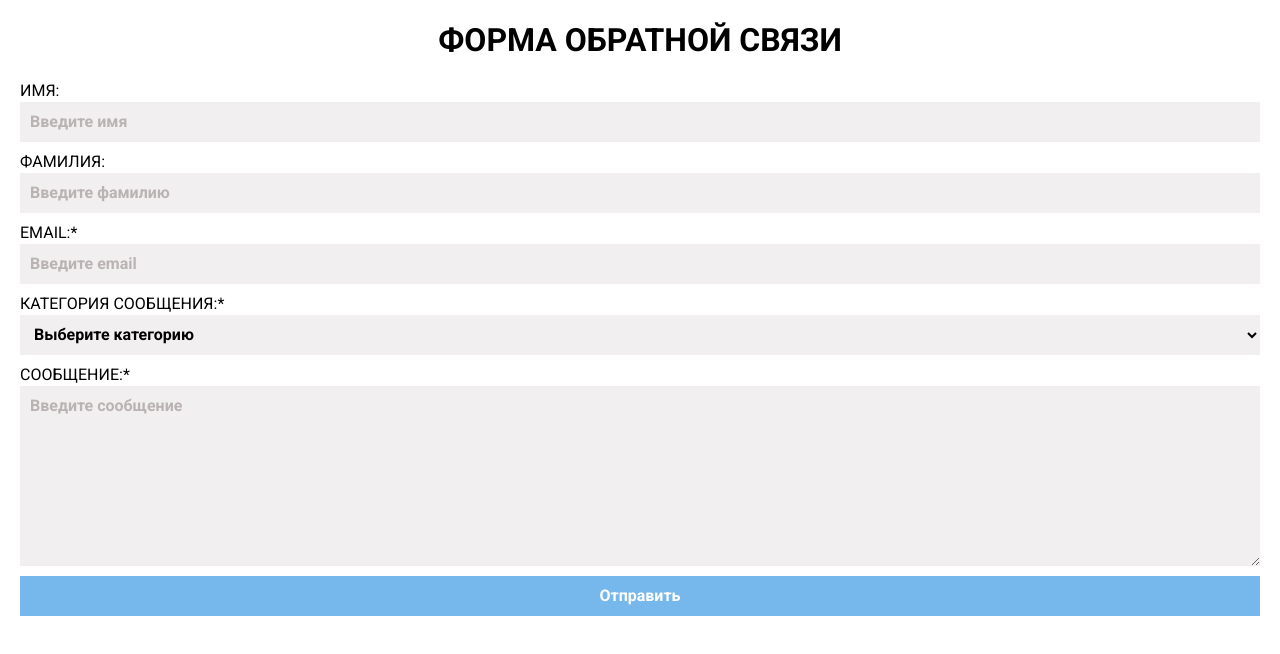
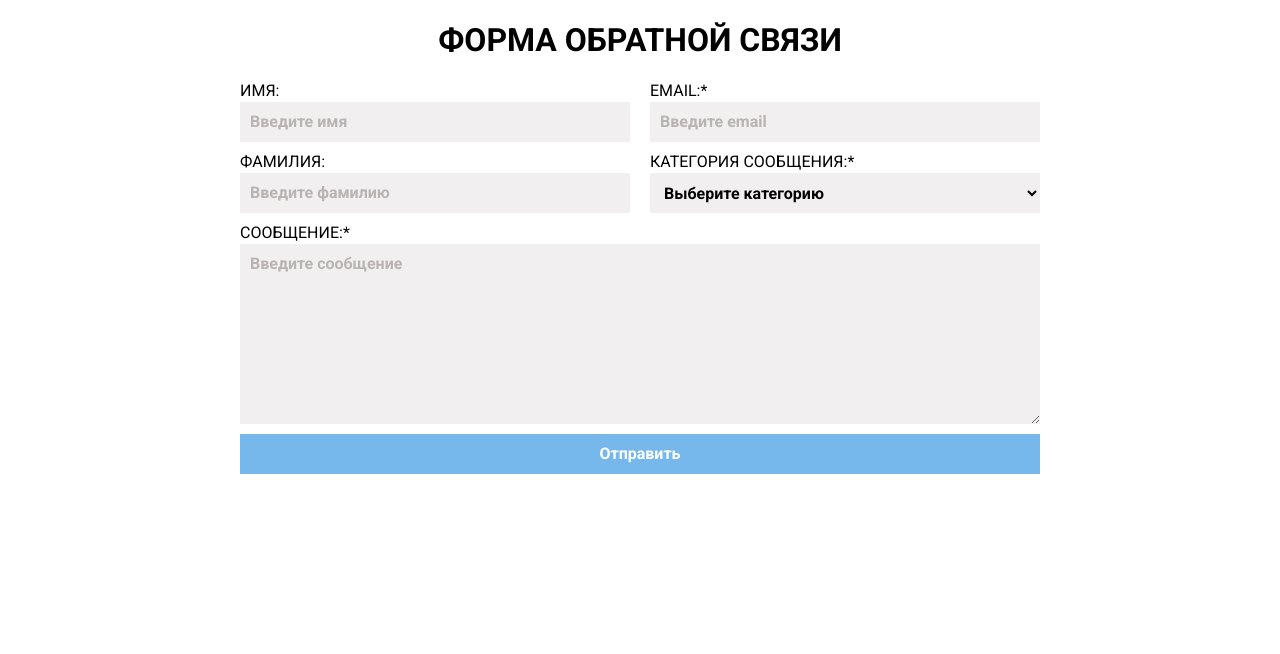
Before and after one commit to silkroadbum/validation-form, a React (Create React App) app: page / in a window 1280 px wide. Shown: the top 654 px of the page. Built offline with nearby package versions, Linux system fonts and the light colour scheme.

Commit message:
Добавил адаптивную сетку для формы

```diff
--- a/src/components/Form/Form.tsx
+++ b/src/components/Form/Form.tsx
@@ -1,10 +1,18 @@
 function Form() {
   return (
     <form className="form">
+      <div className="form__top-block">
+        <div className="form__left-block">
           <label className="form__label" htmlFor="name">
             Имя:
           </label>
-      <input className="form__input" type="text" name="name" id="name" placeholder="Введите имя" />
+          <input
+            className="form__input"
+            type="text"
+            name="name"
+            id="name"
+            placeholder="Введите имя"
+          />
           <label className="form__label" htmlFor="surname">
             Фамилия:
           </label>
@@ -15,6 +23,8 @@ function Form() {
             id="surname"
             placeholder="Введите фамилию"
           />
+        </div>
+        <div className="form__right-block">
           <label className="form__label" htmlFor="email">
             Email:*
           </label>
@@ -39,6 +49,8 @@ function Form() {
             <option value="reviews">Предложения и отзывы</option>
             <option value="advertising">Рекламные запросы</option>
           </select>
+        </div>
+      </div>
       <label className="form__label" htmlFor="message">
         Сообщение:*
       </label>
--- a/src/index.scss
+++ b/src/index.scss
@@ -19,6 +19,9 @@ body {
 .header {
   text-align: center;
   padding: 0 20px;
+  @media (min-width: 768px) {
+    padding: 0 40px;
+  }
 }
 
 .header__title {
@@ -31,6 +34,22 @@ body {
 
 .main {
   padding: 0 20px;
+  @media (min-width: 768px) {
+    padding: 0 40px;
+  }
+}
+
+.form {
+  max-width: 800px;
+  margin: 0 auto;
+}
+
+.form__top-block {
+  @media (min-width: 650px) {
+    display: grid;
+    grid-template-columns: repeat(2, 1fr);
+    gap: 20px;
+  }
 }
 
 .form__label {
```
Lines whose indentation alone changed are shown as unchanged.
